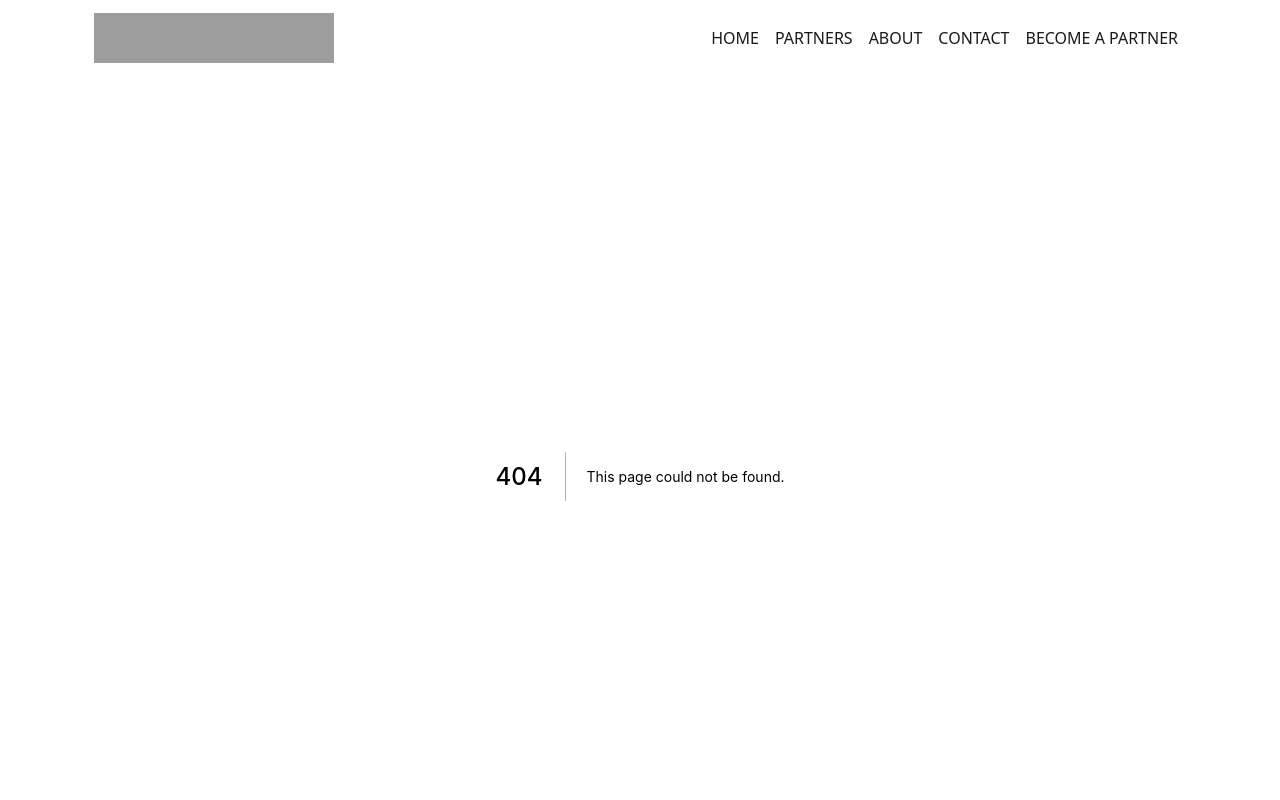
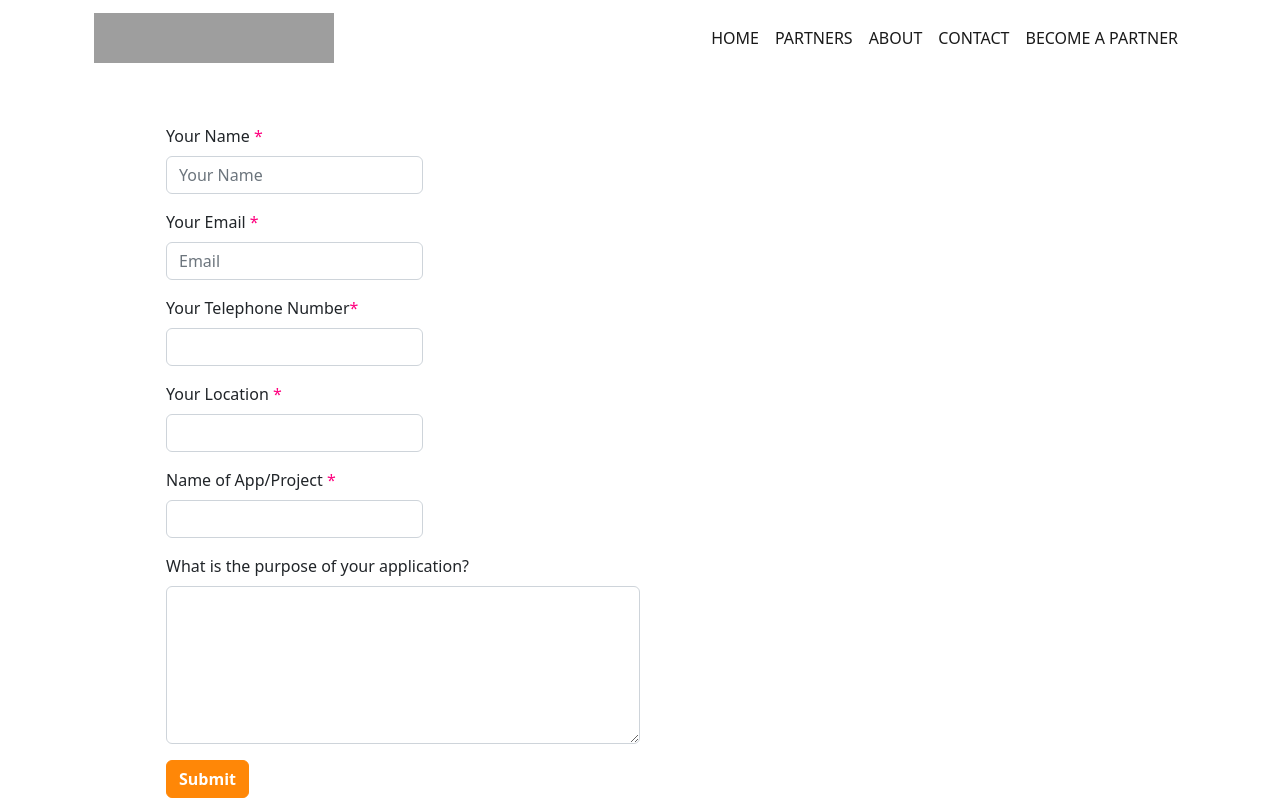
Before and after one commit to KhalisFoundation/banidb-website, a Next.js app: page /request-access in a window 1280 px wide. Before the commit this address had no page. Shown: the top 800 px of the page. Built offline with nearby package versions, Linux system fonts and the light colour scheme; grey boxes are pictures that could not be loaded.

Commit message:
become member page added

```diff
--- /dev/null
+++ b/pages/request-access.js
@@ -0,0 +1,142 @@
+import React from "react";
+import { useFormik } from "formik";
+import * as Yup from "yup";
+import Head from "next/head";
+
+const requestAccess = () => {
+  const formik = useFormik({
+    initialValues: {
+      name: "",
+      email: "",
+      location: "",
+      nameOfApp: "",
+      phoneNum: "",
+    },
+    validationSchema: Yup.object({
+      name: Yup.string().required("Required"),
+      location: Yup.string().required("Required"),
+      nameOfApp: Yup.string().required("Required"),
+      phoneNum: Yup.string().required("Required"),
+
+      email: Yup.string()
+        .email("Invalid email address")
+        .required("Email is Required"),
+    }),
+    onSubmit: (values) => {
+      alert(JSON.stringify(values, null, 2));
+    },
+  });
+  return (
+    <>
+      <Head>
+        <title>Contact -- BANIDB.com </title>
+      </Head>
+
+      <div className="container px-5 py-5 ">
+        <div className="container px-5 ">
+          <form onSubmit={formik.handleSubmit}>
+            <div class="mb-3 ">
+              <label for="name" class="form-label">
+                Your Name <span className="text-danger">*</span>
+              </label>
+              <input
+                type="text"
+                name="name"
+                onChange={formik.handleChange}
+                value={formik.values.name}
+                class=" form-control w-auto "
+                id="name"
+                placeholder="Your Name"
+                {...formik.getFieldProps("name")}
+              />
+              {formik.touched.name && formik.errors.name ? (
+                <div className="text-danger">{formik.errors.name}</div>
+              ) : null}
+            </div>
+            <div class="mb-3 ">
+              <label for="email" class="form-label">
+                Your Email <span className="text-danger">*</span>
+              </label>
+              <input
+                type="email"
+                name="email"
+                onChange={formik.handleChange}
+                value={formik.values.email}
+                class=" form-control w-auto "
+                id="name"
+                placeholder="Email"
+                {...formik.getFieldProps("email")}
+              />
+              {formik.touched.email && formik.errors.email ? (
+                <div className="text-danger">{formik.errors.email}</div>
+              ) : null}
+            </div>
+            <div class="mb-3 ">
+              <label for="name" class="form-label">
+                Your Telephone Number<span className="text-danger">*</span>
+              </label>
+              <input
+                type="text"
+                name="phoneNum"
+                onChange={formik.handleChange}
+                value={formik.values.phoneNum}
+                class=" form-control w-auto "
+
+                {...formik.getFieldProps("phoneNum")}
+              />
+              {formik.touched.phoneNum && formik.errors.phoneNum ? (
+                <div className="text-danger">{formik.errors.phoneNum}</div>
+              ) : null}
+            </div>
+            <div class="mb-3">
+              <label for="exampleFormControlInput1" class="form-label">
+                Your Location <span className="text-danger">*</span>
+              </label>
+              <input
+                name="location"
+                type="text"
+                class=" form-control w-auto"
+                onChange={formik.handleChange}
+                value={formik.values.location}
+                {...formik.getFieldProps("location")}
+              />  {formik.touched.location && formik.errors.location ? (
+                <div className="text-danger">{formik.errors.location}</div>
+              ) : null}
+            </div>
+            <div class="mb-3">
+              <label for="exampleFormControlInput1" class="form-label">
+                Name of App/Project <span className="text-danger">*</span>
+              </label>
+              <input
+                name="nameOfApp"
+                type="text"
+                class=" form-control w-auto"
+                onChange={formik.handleChange}
+                value={formik.values.nameOfApp}
+                {...formik.getFieldProps("nameOfApp")}
+              /> {formik.touched.nameOfApp && formik.errors.nameOfApp ? (
+                <div className="text-danger">{formik.errors.nameOfApp}</div>
+              ) : null}
+            </div>
+            <div class="mb-3">
+              <label for="exampleFormControlTextarea1" class="form-label">
+                What is the purpose of your application?
+              </label>
+              <textarea
+                name="appPurpse"
+                class="form-control w-50 h-50"
+                id="exampleFormControlTextarea1"
+                rows="6"
+              ></textarea>
+            </div>
+            <button type="submit" class="btn btn-primary text-light fw-bold">
+              Submit
+            </button>
+          </form>
+        </div>
+      </div>
+    </>
+  );
+};
+
+export default requestAccess;
```
